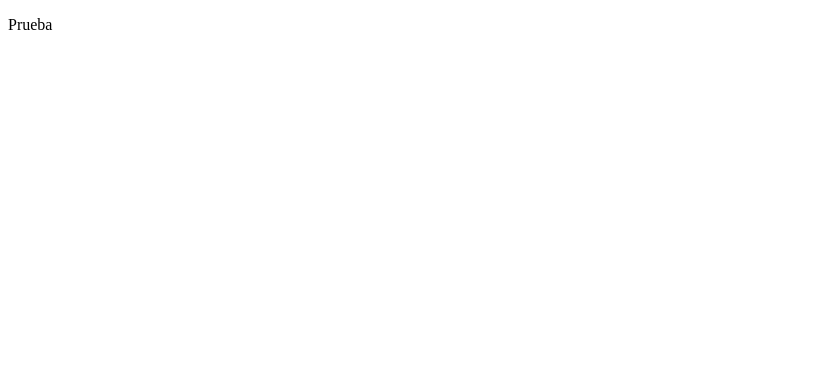
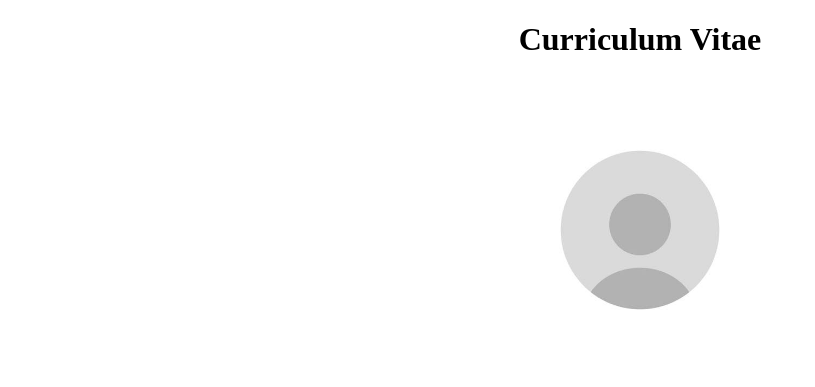
Before and after one commit to A13RD/CV, a plain HTML site: page cv.html in a window 1280 px wide. Shown: the whole page, without its empty margins (0-815 px from the left). Drawn offline with Linux system fonts and the light colour scheme.

Commit message:
Img agregado

```diff
--- a/cv.html
+++ b/cv.html
@@ -6,6 +6,12 @@
     <title>Curriculum Vitae</title>
 </head>
 <body>
-    <p> Prueba </p>
+    <div style="text-align: center;">
+        <h1><b> Curriculum Vitae </b></h1>
+        <img src="pfp.jpg" alt="Foto de Perfil" width="300"/>
+    </div>
+
+
+
 </body>
 </html>
```
Also changed, not shown: pfp.jpg (added).
